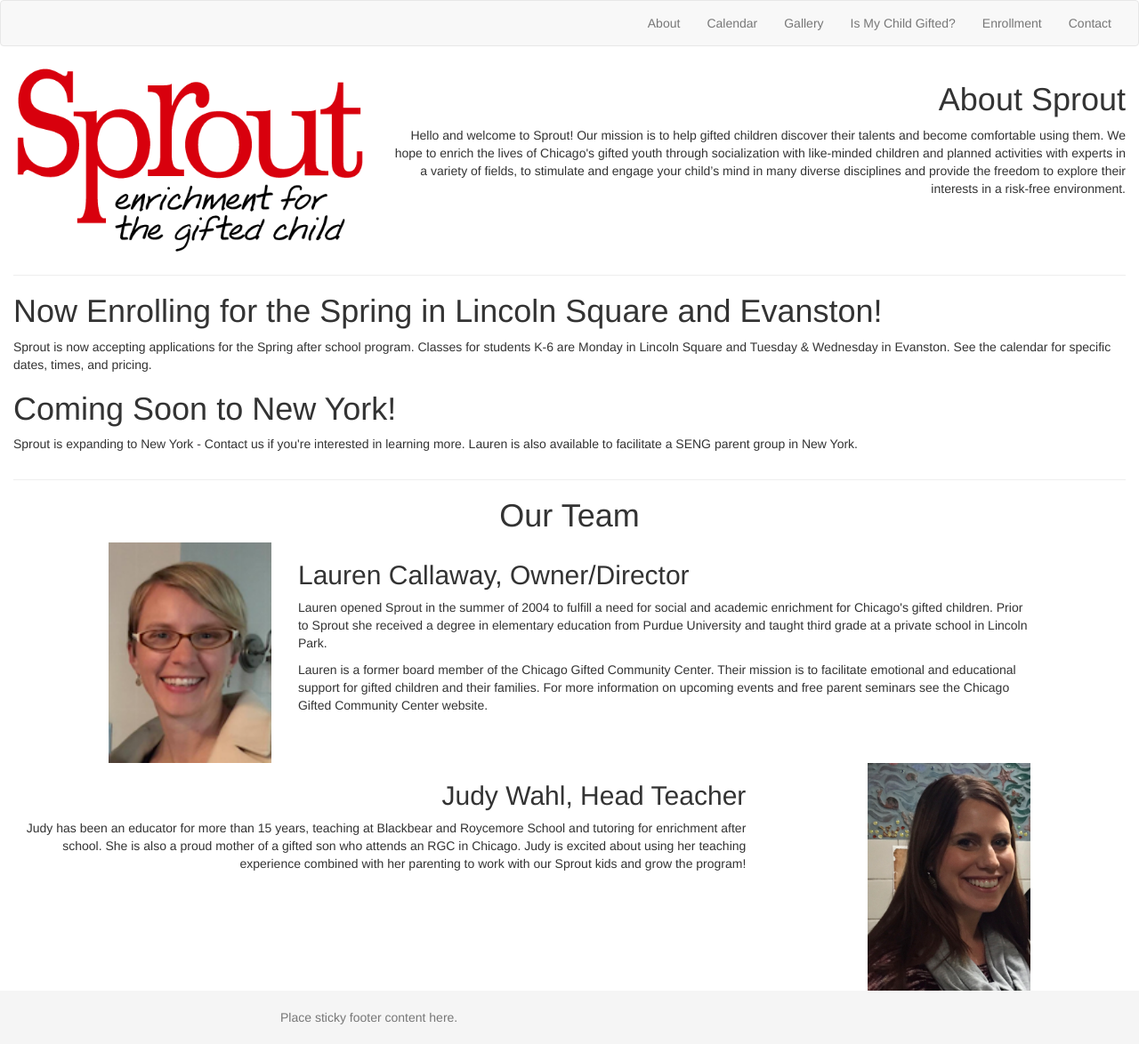
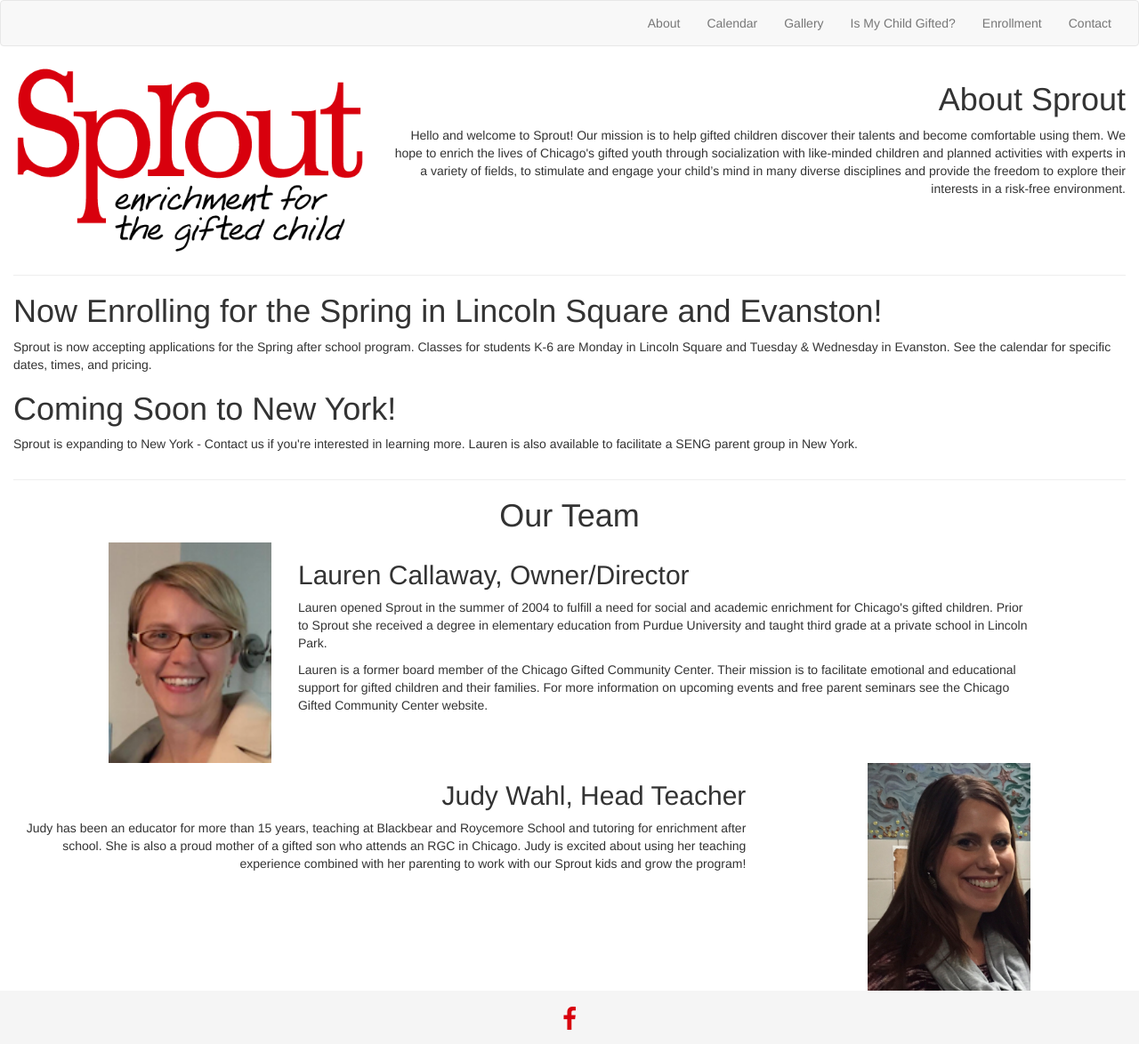
Before and after one commit to LonelyBeastie/sprout, a Jekyll site: the page built from index.html, in a window 1280 px wide. Shown: the whole page at 89% size. Built offline with Jekyll 4.4.1, drawn with Linux system fonts in a browser that asks for light colours; nearby versions of some CDN libraries.

Commit message:
footer updated

```diff
--- a/_includes/footer.html
+++ b/_includes/footer.html
@@ -1,5 +1,5 @@
 <footer class="footer">
   <div class="container">
-    <p class="text-muted">Place sticky footer content here.</p>
+    <a href="https://www.facebook.com/SproutGifted" target="_blank"><p class="text-center"><i class="fa fa-facebook fa-2x" aria-hidden="true"></i></p></a>
   </div>
 </footer>
--- a/_includes/head.html
+++ b/_includes/head.html
@@ -9,6 +9,7 @@
 
     <!-- Latest compiled and minified CSS -->
     <link rel="stylesheet" href="https://maxcdn.bootstrapcdn.com/bootstrap/3.3.7/css/bootstrap.min.css" integrity="sha384-BVYiiSIFeK1dGmJRAkycuHAHRg32OmUcww7on3RYdg4Va+PmSTsz/K68vbdEjh4u" crossorigin="anonymous">
+    <link rel="stylesheet" href="https://maxcdn.bootstrapcdn.com/font-awesome/4.6.3/css/font-awesome.min.css">
     <link rel="stylesheet" href="css/sticky-footer.css">
     <link rel="stylesheet" href="css/sprout.css">
 
--- a/css/sprout.css
+++ b/css/sprout.css
@@ -1,2 +1,7 @@
 .pic{width: 100%;}
 .checklist{list-style-type: circle;}
+.footer p {
+  margin-bottom: 0px;
+  padding-top: 18px;
+  color: rgb(216, 0, 13);
+}
--- a/css/sticky-footer.css
+++ b/css/sticky-footer.css
@@ -21,7 +21,7 @@
 /* Custom page CSS
 -------------------------------------------------- */
 /* Not required for template or sticky footer method. */
-
+/*
 .container {
   width: auto;
   max-width: 680px;
@@ -29,4 +29,4 @@
 }
 .container .text-muted {
   margin: 20px 0;
-}
+}*/
```
